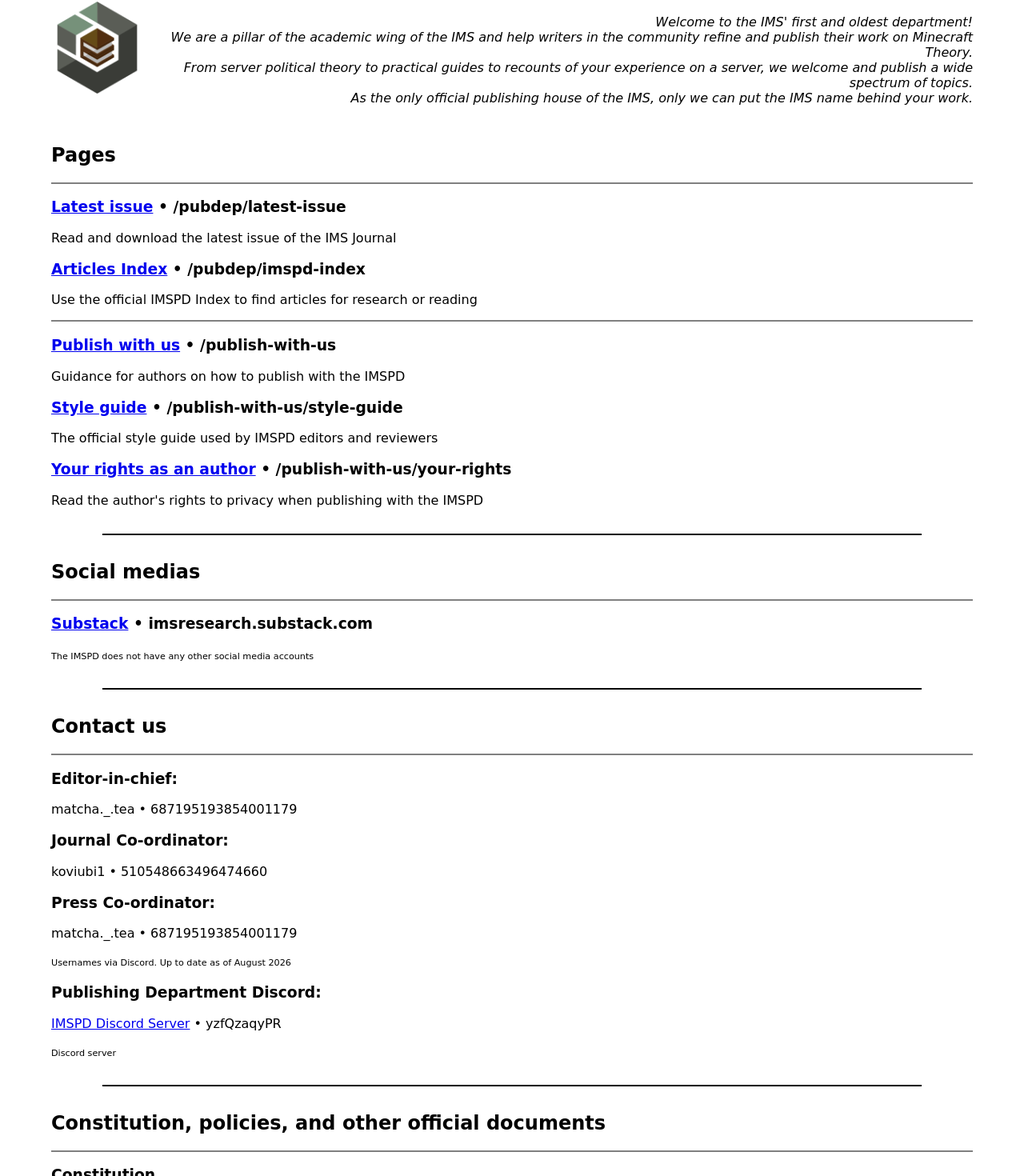
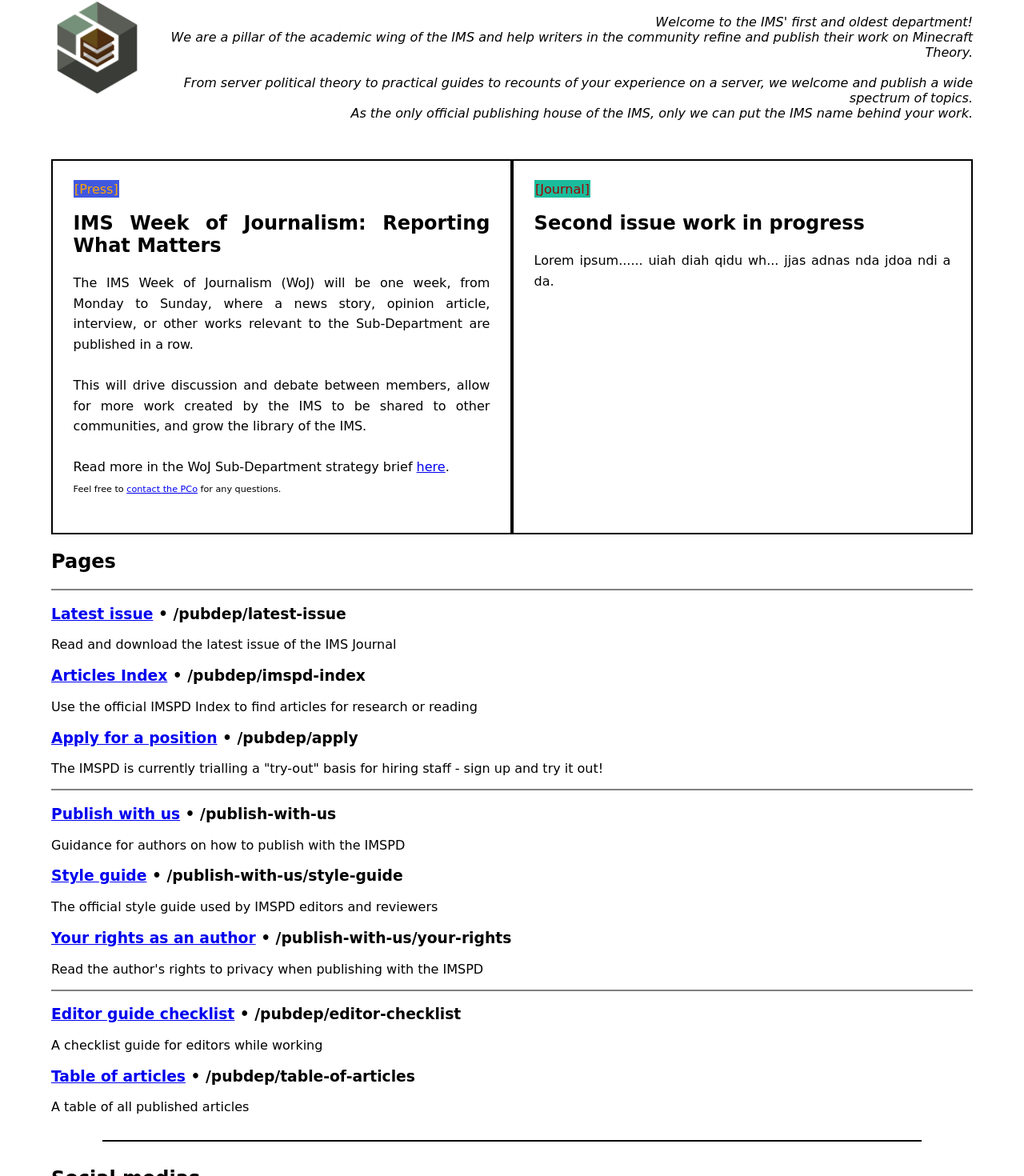
Before and after one commit to imsresearch/ims-website, a React (Vite) app: page /pubdep in a window 1280 px wide. Shown: the part 373-1843 px from the top of the page at 80% size. Built offline with nearby package versions, Linux system fonts and the light colour scheme.

Commit message:
Update PubDep home page

```diff
--- a/src/components/LowerHeader.jsx
+++ b/src/components/LowerHeader.jsx
@@ -112,16 +112,16 @@ export default function LowerHeader() {
                     <div className="rolling-content">
                         {/* prettier-ignore */}
                         <span>
-                            || IMS community in the midst of <mark><a href="/events/future">planning a new event</a></mark>, details to follow • New <mark><a href="/events">events hub</a></mark> created for current, past, and future events. • <mark><a href="https://imsresearch.substack.com/p/the-arena-vs-the-idea">New opinion</a></mark> article by Turtle discusses the toxic nature of "overly gamified" communities • IMSJ to rename as <mark><a href="/pubdep">IMS Publishing Department</a></mark>; Constitution enacted &nbsp;
+                            ||&nbsp;<mark><a href="/events/current/civ">CIV event</a></mark> now live • <mark><a href="/pubdep#news">PubDep home page</a></mark> now has news • <mark><a href="/pubdep#news">IMS Week of Journalism</a></mark> in the works • <mark><a href="https://imsresearch.substack.com/p/the-arena-vs-the-idea">New opinion</a></mark> article by Turtle discusses the toxic nature of "overly gamified" communities&nbsp;
                         </span>
                         <span>
-                            || IMS community in the midst of <mark><a href="/events/future">planning a new event</a></mark>, details to follow • New <mark><a href="/events">events hub</a></mark> created for current, past, and future events. • <mark><a href="https://imsresearch.substack.com/p/the-arena-vs-the-idea">New opinion</a></mark> article by Turtle discusses the toxic nature of "overly gamified" communities • IMSJ to rename as <mark><a href="/pubdep">IMS Publishing Department</a></mark>; Constitution enacted &nbsp;
+                            ||&nbsp;<mark><a href="/events/current/civ">CIV event</a></mark> now live • <mark><a href="/pubdep#news">PubDep home page</a></mark> now has news • <mark><a href="/pubdep#news">IMS Week of Journalism</a></mark> in the works • <mark><a href="https://imsresearch.substack.com/p/the-arena-vs-the-idea">New opinion</a></mark> article by Turtle discusses the toxic nature of "overly gamified" communities&nbsp;
                         </span>
                         <span>
-                            || IMS community in the midst of <mark><a href="/events/future">planning a new event</a></mark>, details to follow • New <mark><a href="/events">events hub</a></mark> created for current, past, and future events. • <mark><a href="https://imsresearch.substack.com/p/the-arena-vs-the-idea">New opinion</a></mark> article by Turtle discusses the toxic nature of "overly gamified" communities • IMSJ to rename as <mark><a href="/pubdep">IMS Publishing Department</a></mark>; Constitution enacted &nbsp;
+                            ||&nbsp;<mark><a href="/events/current/civ">CIV event</a></mark> now live • <mark><a href="/pubdep#news">PubDep home page</a></mark> now has news • <mark><a href="/pubdep#news">IMS Week of Journalism</a></mark> in the works • <mark><a href="https://imsresearch.substack.com/p/the-arena-vs-the-idea">New opinion</a></mark> article by Turtle discusses the toxic nature of "overly gamified" communities&nbsp;
                         </span>
                         <span>
-                            || IMS community in the midst of <mark><a href="/events/future">planning a new event</a></mark>, details to follow • New <mark><a href="/events">events hub</a></mark> created for current, past, and future events. • <mark><a href="https://imsresearch.substack.com/p/the-arena-vs-the-idea">New opinion</a></mark> article by Turtle discusses the toxic nature of "overly gamified" communities • IMSJ to rename as <mark><a href="/pubdep">IMS Publishing Department</a></mark>; Constitution enacted &nbsp;
+                            ||&nbsp;<mark><a href="/events/current/civ">CIV event</a></mark> now live • <mark><a href="/pubdep#news">PubDep home page</a></mark> now has news • <mark><a href="/pubdep#news">IMS Week of Journalism</a></mark> in the works • <mark><a href="https://imsresearch.substack.com/p/the-arena-vs-the-idea">New opinion</a></mark> article by Turtle discusses the toxic nature of "overly gamified" communities&nbsp;
                         </span>
                     </div>
                 </div>
--- a/src/pages/pubdep/publishing-dept.jsx
+++ b/src/pages/pubdep/publishing-dept.jsx
@@ -20,7 +20,9 @@ export default function PubDep() {
             <LowerHeader />
 
             <div className="title-box">
-                <h1>Institute of Minecraft Studies Publishing Department (IMSPD)</h1>
+                <h1>Institute of Minecraft Studies
+                    <br/>
+                    Publishing Department (IMSPD)</h1>
             </div>
 
             <main className="content-box">
@@ -34,11 +36,33 @@ export default function PubDep() {
                             <br/>
                             We are a pillar of the academic wing of the IMS and help writers in the community refine and publish their work on Minecraft Theory.
                             <br/>
+                            <br/>
                             From server political theory to practical guides to recounts of your experience on a server, we welcome and publish a wide spectrum of topics.
                             <br/>
                             As the only official publishing house of the IMS, only we can put the IMS name behind your work.
                         </i>
                     </p>
+                </div>
+                <div className="pubdep-news" id="news">
+                    <div className="pubdep-news-item">
+                        <mark className="pubdep-news-press">[Press]</mark>
+                        <h2>IMS Week of Journalism: Reporting What Matters</h2>
+                        <p>The IMS Week of Journalism (WoJ) will be one week, from Monday to Sunday, where a news story, opinion article, interview, or other works relevant to the Sub-Department are published in a row.
+                            <br/>
+                            <br/>
+                            This will drive discussion and debate between members, allow for more work created by the IMS to be shared to other communities, and grow the library of the IMS.
+                            <br/>
+                            <br/>
+                            Read more in the WoJ Sub-Department strategy brief <a href="database/non-published/pubdep/IMS-Week-of-Journalism.pdf">here</a>.
+                            <br/>
+                            <small>Feel free to <a href="#contact-us">contact the PCo</a> for any questions.</small>
+                        </p>
+                    </div>
+                    <div className="pubdep-news-item">
+                        <mark className="pubdep-news-journal">[Journal]</mark>
+                        <h2>Second issue work in progress</h2>
+                        <p>Lorem ipsum...... uiah diah qidu wh... jjas adnas nda jdoa ndi a da.</p>
+                    </div>
                 </div>
                 <div className="pages-box" id="pages">
                     <h2>Pages</h2>
@@ -51,6 +75,10 @@ export default function PubDep() {
                         <a href="/pubdep/imspd-index">Articles Index</a> • /pubdep/imspd-index
                     </h3>
                     <p>Use the official IMSPD Index to find articles for research or reading</p>
+                    <h3>
+                        <a href="/pubdep/applications">Apply for a position</a> • /pubdep/apply
+                    </h3>
+                    <p>The IMSPD is currently trialling a "try-out" basis for hiring staff - sign up and try it out!</p>
                     <hr className="small-hr" />
                     <h3>
                         <a href="/publish-with-us">Publish with us</a> • /publish-with-us
@@ -64,6 +92,15 @@ export default function PubDep() {
                         <a href="/publish-with-us/your-rights">Your rights as an author</a> • /publish-with-us/your-rights
                     </h3>
                     <p>Read the author's rights to privacy when publishing with the IMSPD</p>
+                    <hr className="small-hr" />
+                    <h3>
+                        <a href="/pubdep/editor-checklist">Editor guide checklist</a> • /pubdep/editor-checklist
+                    </h3>
+                    <p>A checklist guide for editors while working</p>
+                    <h3>
+                        <a href="/pubdep/table-of-articles">Table of articles</a> • /pubdep/table-of-articles
+                    </h3>
+                    <p>A table of all published articles</p>
                 </div>
 
                 <hr className="big-hr" />
--- a/src/styles/publishing-dept.css
+++ b/src/styles/publishing-dept.css
@@ -17,6 +17,34 @@
 
 .journal-page p {
     font-size: 1rem;
+}
+
+.pubdep-news{
+    display: grid;
+    grid-template-columns: repeat(2, 1fr);
+}
+
+.pubdep-news-item{
+    border: 2px solid black;
+    padding: 2vw;
+
+    text-align: justify;
+}
+
+.pubdep-news-item p{
+    line-height: 160%;
+}
+
+.pubdep-news-press{
+    background-color: #4058e0;
+    color: orange;
+    padding: 1.5px;
+}
+
+.pubdep-news-journal{
+    background-color: #1abc9c;
+    color: rgb(157, 0, 0);
+    padding: 1.5px;
 }
 
 .pubdep-introduction {
@@ -66,7 +94,7 @@
         width: 100%
     }
 
-    .journal-page h1 {
+    .journal-page h1{
         font-size: 2rem;
     }
 }
```
Also changed, not shown: 1 other file (tests, documents, lock files or other folders).
